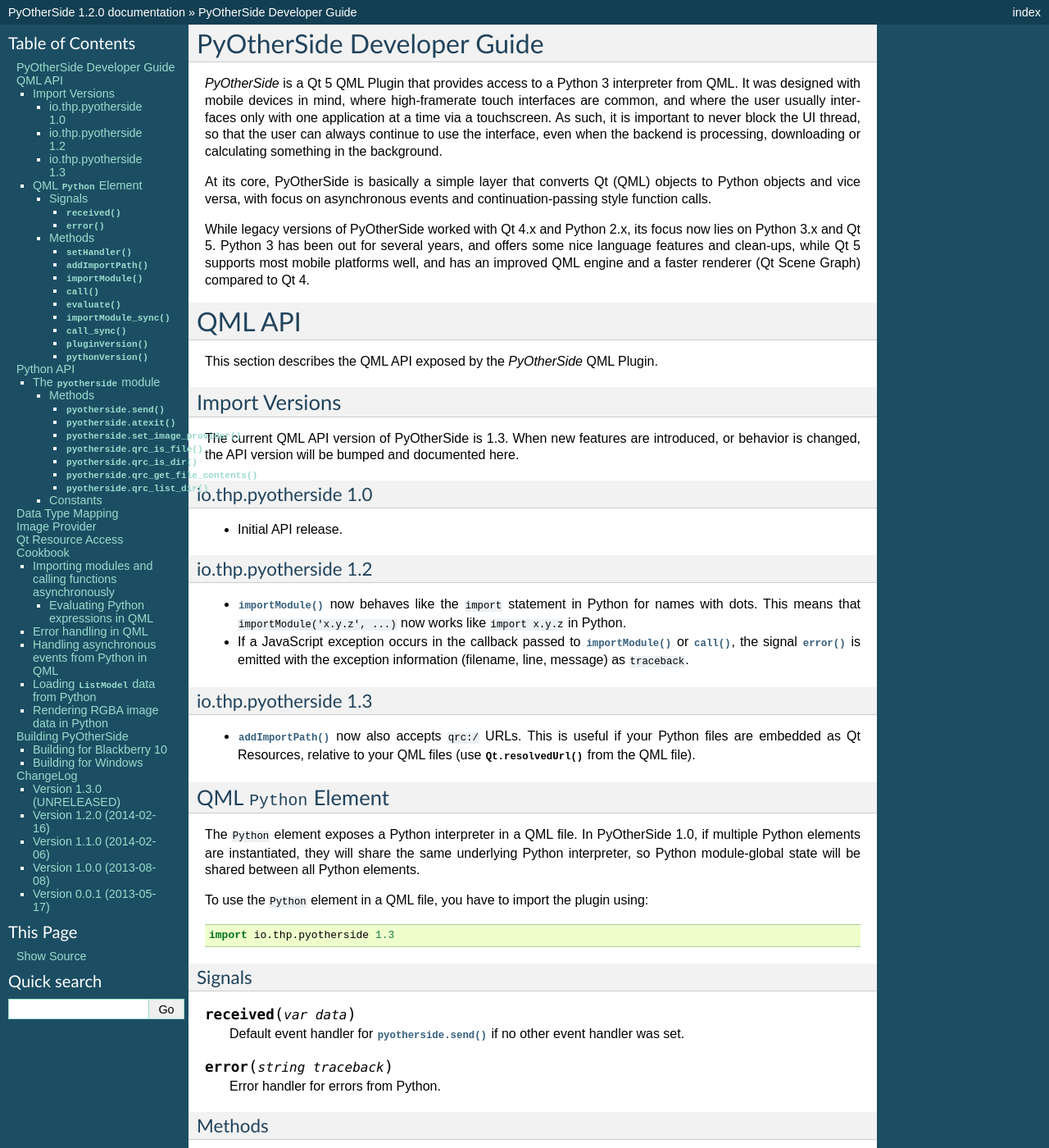
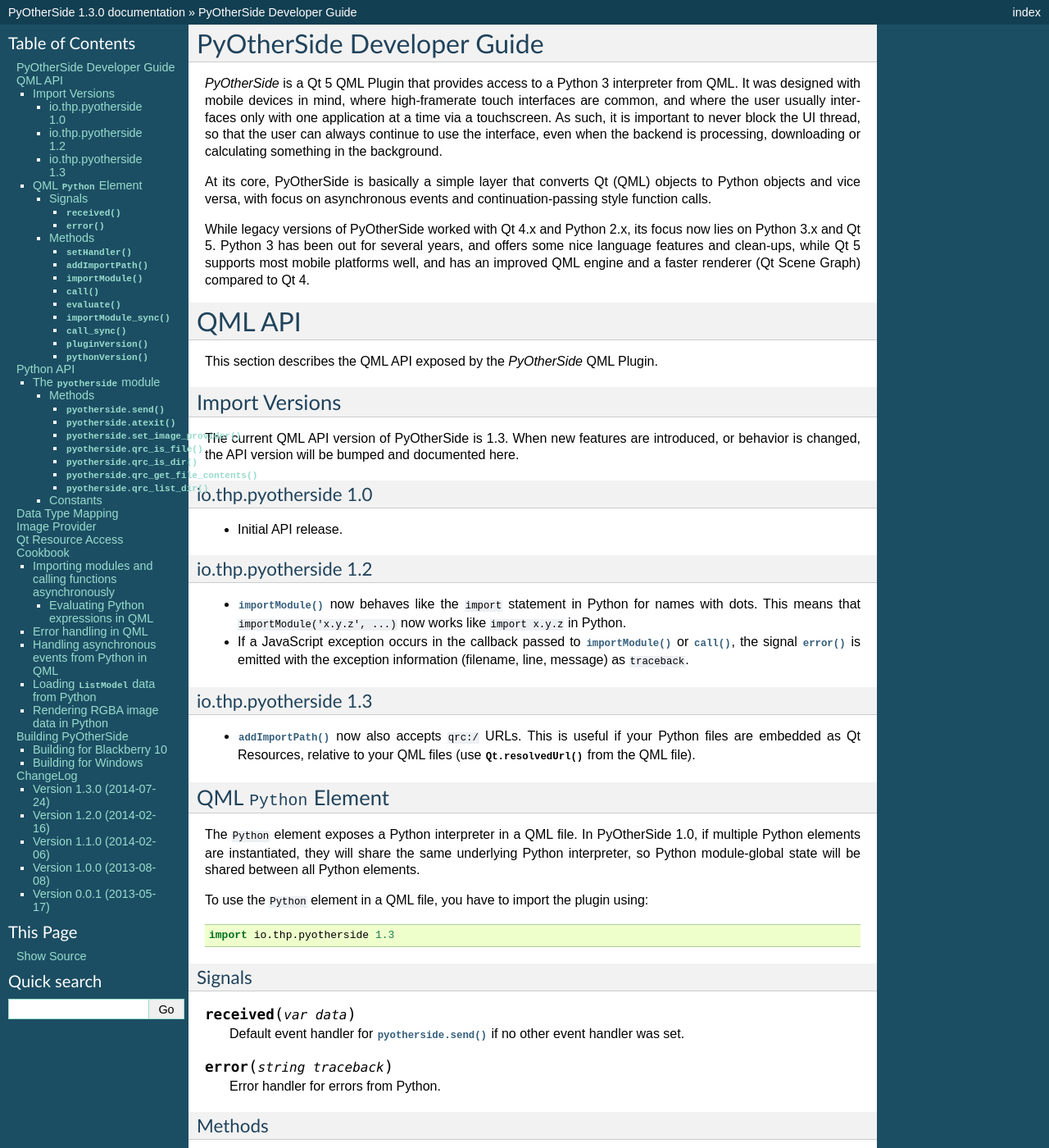
Before and after one commit to thp/pyotherside, a Sphinx documentation site: the page built from docs/index.rst, in a window 1280 px wide and 1400 px high. Shown: the whole window at 82% size. Built offline with Sphinx 7.4.7, drawn with Linux system fonts in a browser that asks for light colours; some of the changed text lies outside the part shown.

Commit message:
PyOtherSide 1.3.0

```diff
--- a/docs/conf.py
+++ b/docs/conf.py
@@ -48,9 +48,9 @@
 # built documents.
 #
 # The short X.Y version.
-version = '1.2'
+version = '1.3'
 # The full version, including alpha/beta/rc tags.
-release = '1.2.0'
+release = '1.3.0'
 
 # The language for content autogenerated by Sphinx. Refer to documentation
 # for a list of supported languages.
--- a/docs/index.rst
+++ b/docs/index.rst
@@ -897,7 +897,7 @@
 ChangeLog
 =========
 
-Version 1.3.0 (UNRELEASED)
+Version 1.3.0 (2014-07-24)
 --------------------------
 
 * Access to the `Qt Resource System`_ from Python (see `Qt Resource Access`_).
```
Also changed, not shown: 1 other file.
